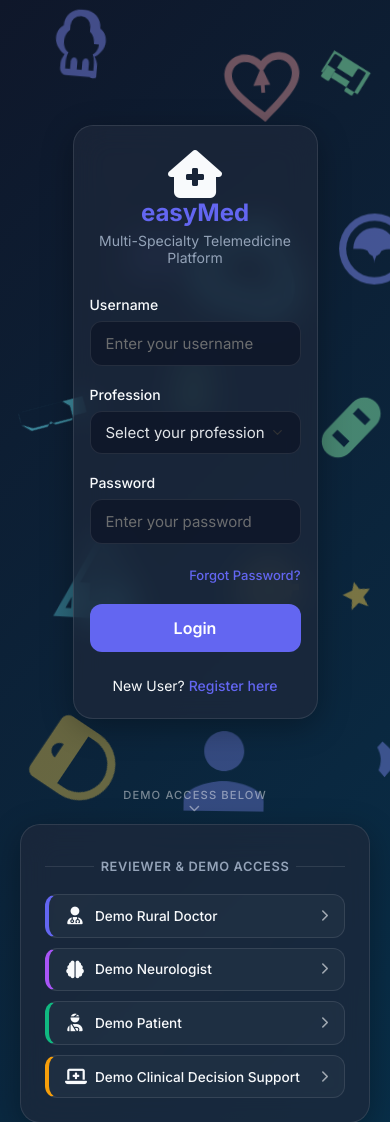
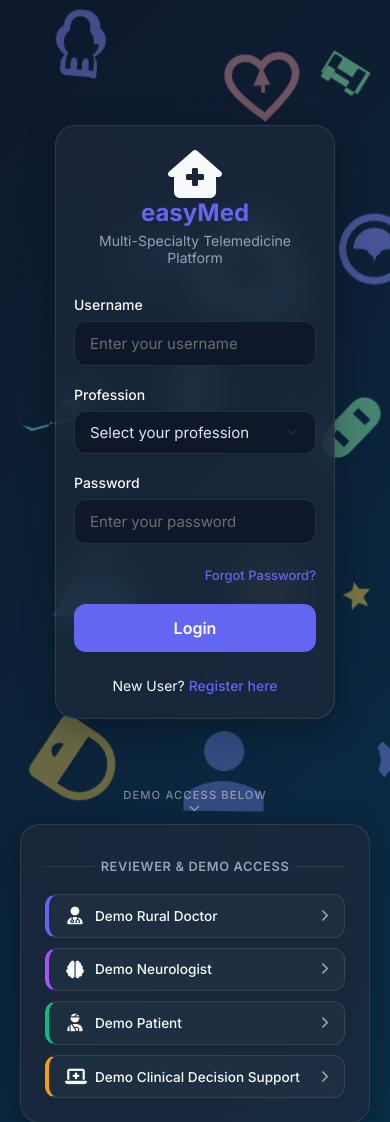
Before and after one commit to shravansinghchauhan2021/easyMed-Platform, a Flask app: page / in a window 390 px wide. Shown: the top 1122 px of the page. Run offline with Flask 3, Linux system fonts and the light colour scheme; some libraries are stand-ins or nearby versions.

Commit message:
style: balance mobile card width to 80% to prevent shrunken fields while showing background icons

```diff
--- a/templates/login.html
+++ b/templates/login.html
@@ -43,11 +43,11 @@
         }
         @media (max-width: 480px) {
             .auth-card.glass-panel {
-                width: 70%; /* Shaved down to 2/3 of the screen */
-                padding: 24px 16px;
+                width: 80%; /* Balanced width between 70% and 90% */
+                padding: 24px 18px;
             }
             .demo-section {
-                width: 70%; /* Shaved down to match the login card */
+                width: 80%; /* Balanced width to match login card */
                 padding: 0 0 50px 0;
             }
             .demo-card.glass-panel {
```
